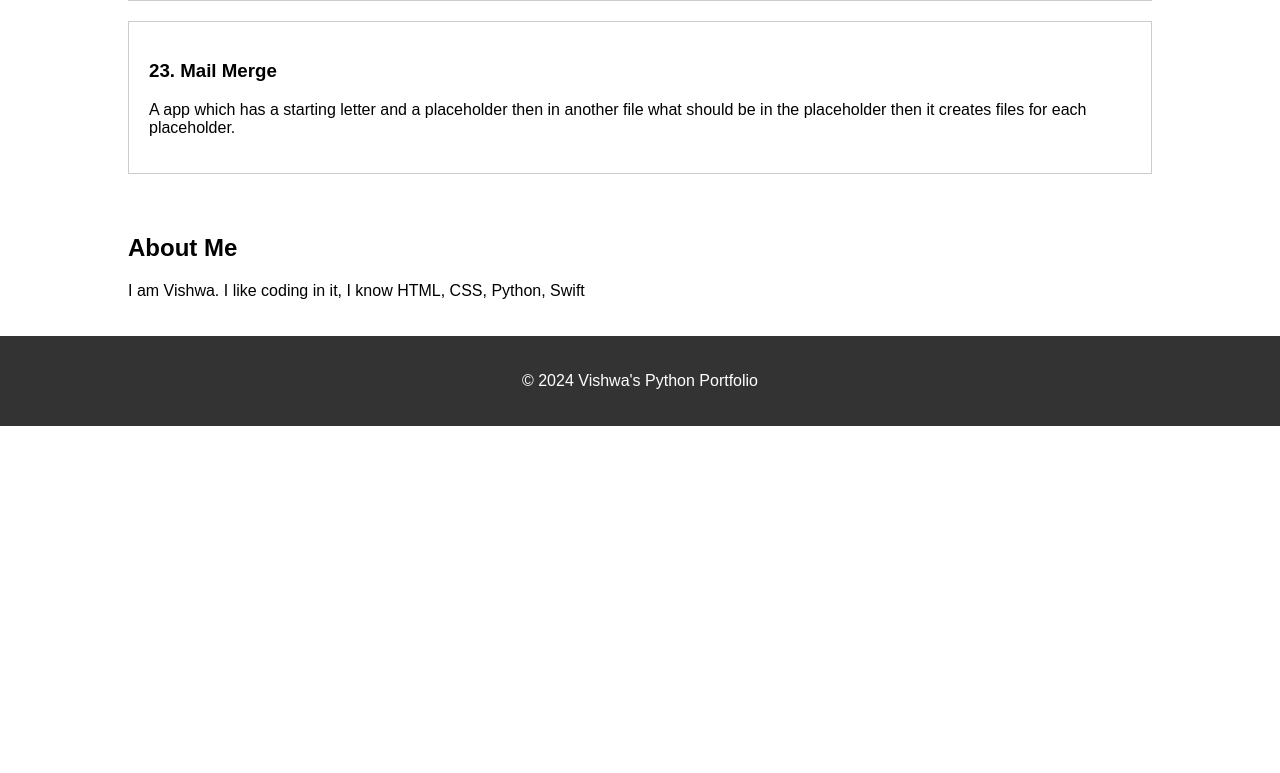
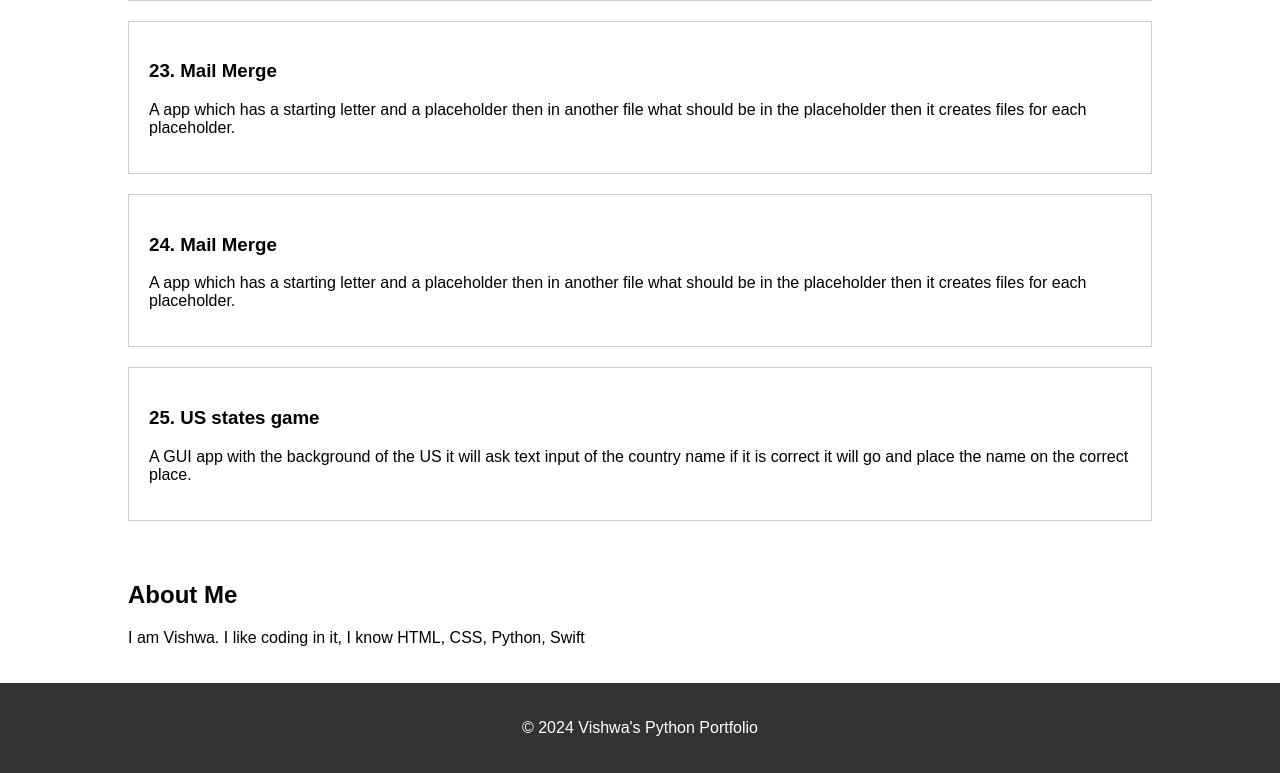
Before and after one commit to Vishwa170314/portfolio, a Flask app: page /python in a window 1280 px wide. Shown: the part 3809-4582 px from the top of the page. Before the commit the page ends 4235 px from the top, so only its background shows below. Run offline with Flask 3, Linux system fonts and the light colour scheme.

Commit message:
Complete project 24 & 25

```diff
--- a/templates/python.html
+++ b/templates/python.html
@@ -131,6 +131,16 @@
             <h3>23. Mail Merge</h3>
             <p>A app which has a starting letter and a placeholder then in another file what should be in the placeholder then it creates files for each placeholder.</p>
         </div>
+
+        <div class="project">
+            <h3>24. Mail Merge</h3>
+            <p>A app which has a starting letter and a placeholder then in another file what should be in the placeholder then it creates files for each placeholder.</p>
+        </div>
+
+        <div class="project">
+            <h3>25. US states game</h3>
+            <p>A GUI app with the background of the US it will ask text input of the country name if it is correct it will go and place the name on the correct place.</p>
+        </div>
     </div>
 </section>
 
```
